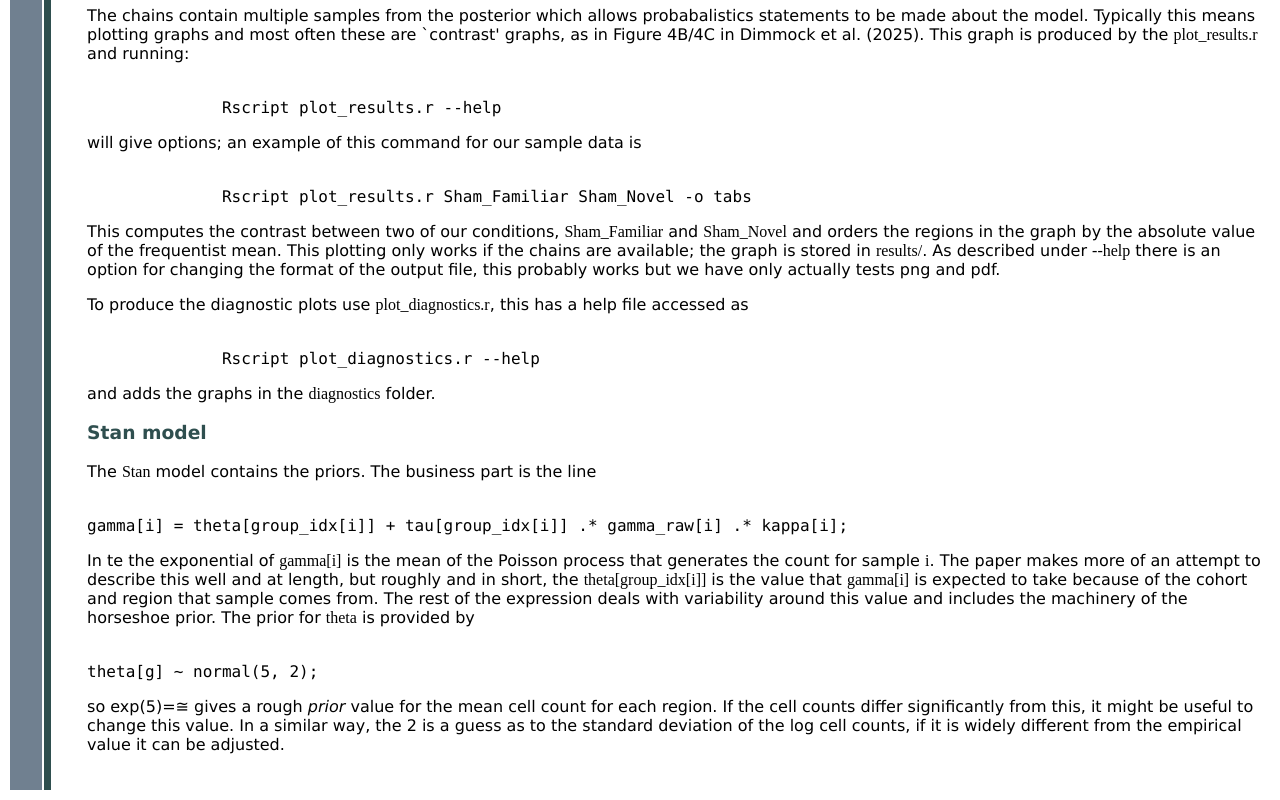
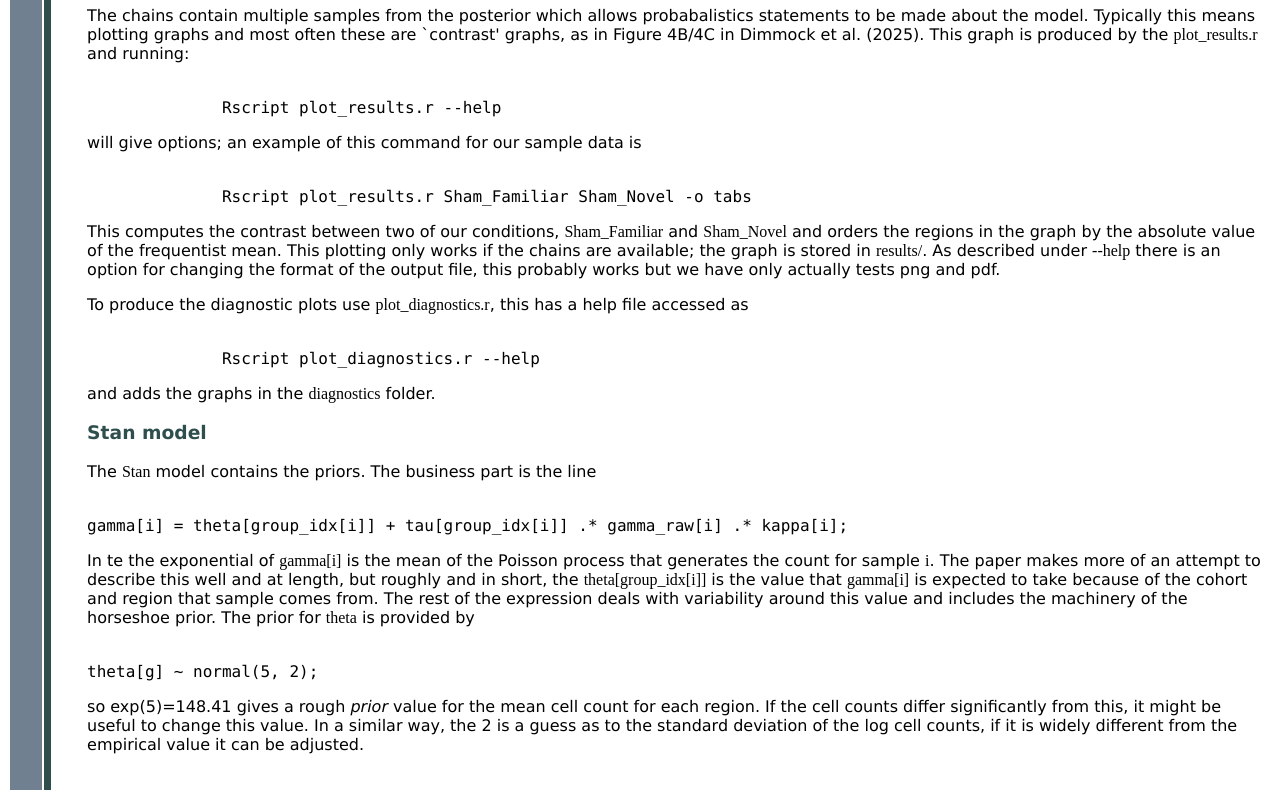
Before and after one commit to BayesianCellCounts/BayesianCellCounts.github.io, a plain HTML site: page r_example.html in a window 1280 px wide. Shown: the part 620-1420 px from the top of the page. Drawn offline with Linux system fonts and the light colour scheme; a web font is replaced by a local one.

Commit message:
typo fix

```diff
--- a/r_example.html
+++ b/r_example.html
@@ -91,7 +91,7 @@ deals with variability around this value and includes the machinery of
 the horseshoe prior. The prior for <span ttf>theta</span> is provided by
 <pre><code>
 theta[g] ~ normal(5, 2);
-</code></pre> so exp(5)=<span>&#8773;</span> gives a
+</code></pre> so exp(5)=<span>148.41</span> gives a
 rough <i>prior</i> value for the mean cell count for each region. If
 the cell counts differ significantly from this, it might be useful to
 change this value. In a similar way, the 2 is a guess as to the
```
